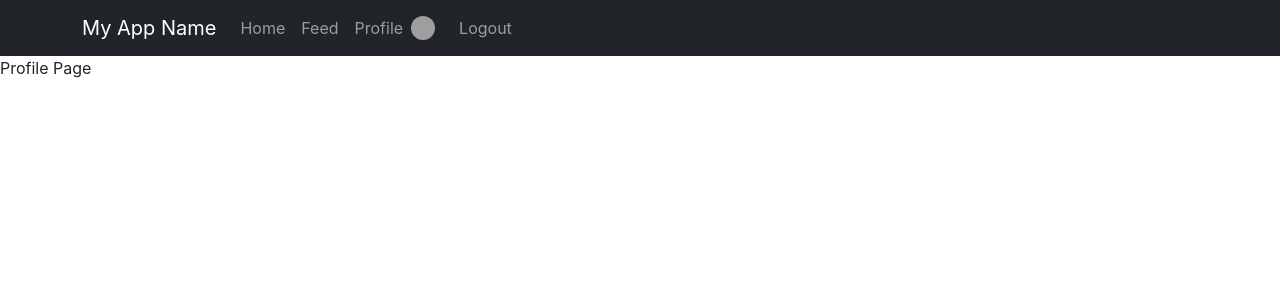
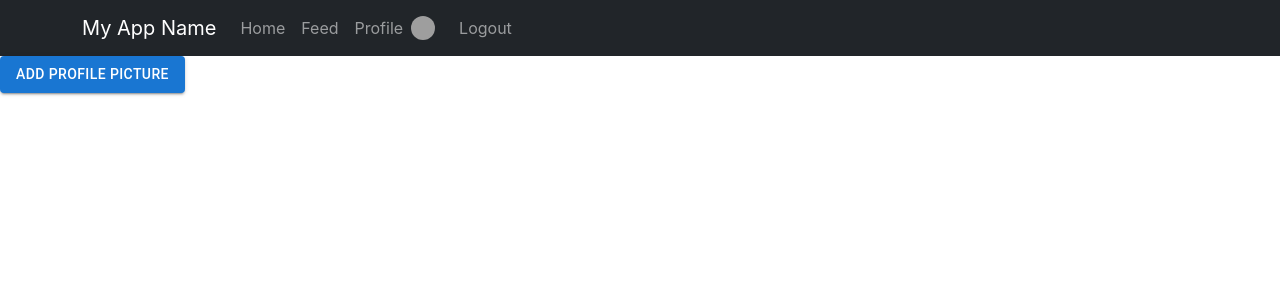
Before and after one commit to jbaranel/web-app, a React (Create React App) app in the folder frontend/: page /profile in a window 1280 px wide. Shown: the top 300 px of the page. Built offline with nearby package versions, Linux system fonts and the light colour scheme; grey boxes are pictures that could not be loaded.

Commit message:
upload photo

```diff
--- /dev/null
+++ b/frontend/src/components/UploadButton.jsx
@@ -0,0 +1,23 @@
+import * as React from 'react';
+import { styled } from '@mui/material/styles';
+import Button from '@mui/material/Button';
+import IconButton from '@mui/material/IconButton';
+import PhotoCamera from '@mui/icons-material/PhotoCamera';
+import Stack from '@mui/material/Stack';
+
+const Input = styled('input')({
+  display: 'none',
+});
+
+export default function UploadButtons() {
+  return (
+    <Stack direction="row" alignItems="center" spacing={2}>
+      <label htmlFor="contained-button-file">
+        <Input accept="image/*" id="contained-button-file" multiple type="file" />
+        <Button variant="contained" component="span">
+          Add Profile Picture
+        </Button>
+      </label>
+    </Stack>
+  );
+}
--- a/frontend/src/pages/Profile.jsx
+++ b/frontend/src/pages/Profile.jsx
@@ -1,7 +1,10 @@
 import React from 'react';
+import UploadButton from '../components/UploadButton';
+function Profile() {
 
-function Profile() {
-  return <div>Profile Page</div>;
+  return <div>
+    <UploadButton/>
+  </div>;
 }
 
 export default Profile;
--- a/frontend/src/pages/Register.jsx
+++ b/frontend/src/pages/Register.jsx
@@ -1,7 +1,8 @@
-import React, { Component } from "react";
+import React from "react";
 import RegisterForm from "../components/RegisterForm";
 import Container from "react-bootstrap/Container"
-export default function Login() {
+
+export default function Register() {
     return (
       <Container className="w-50 pt-4 pb-4">
         <RegisterForm/>
```
